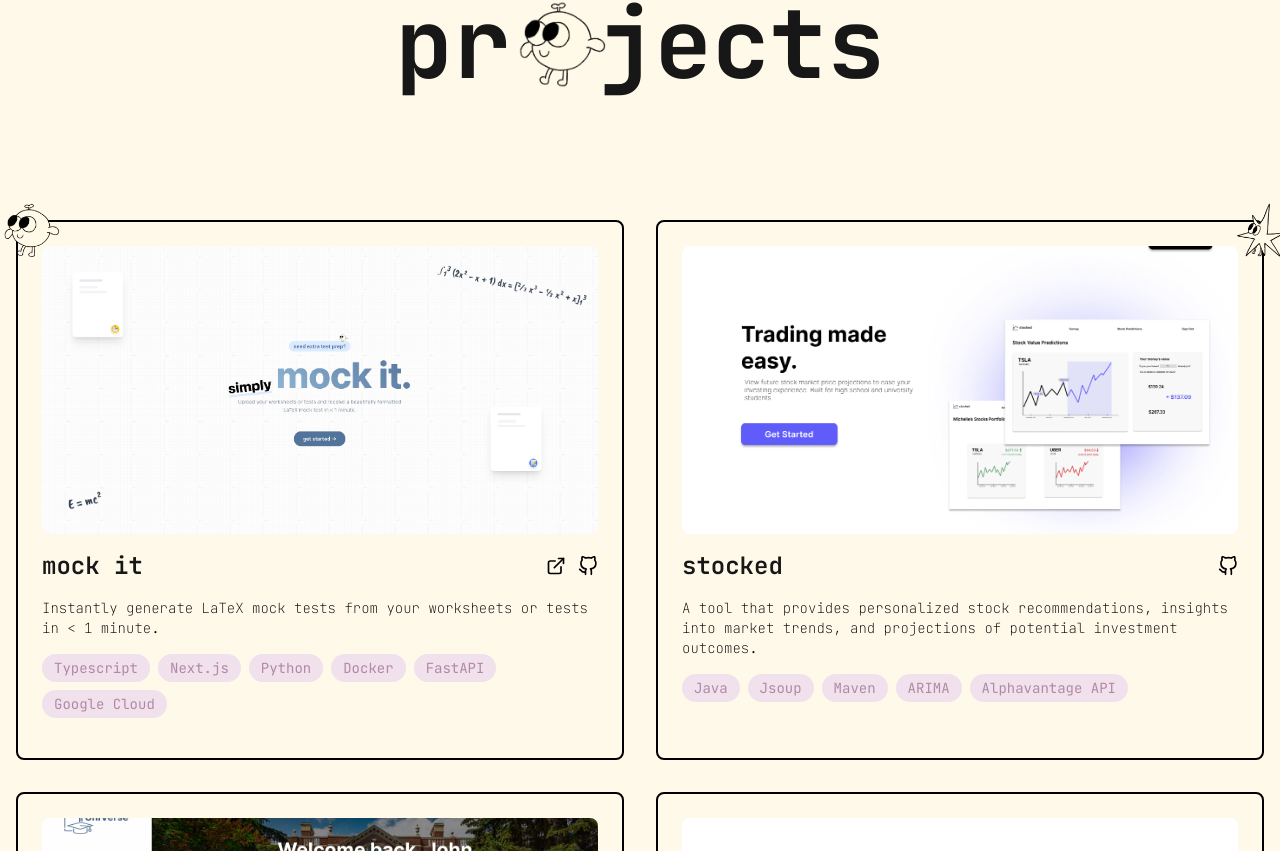
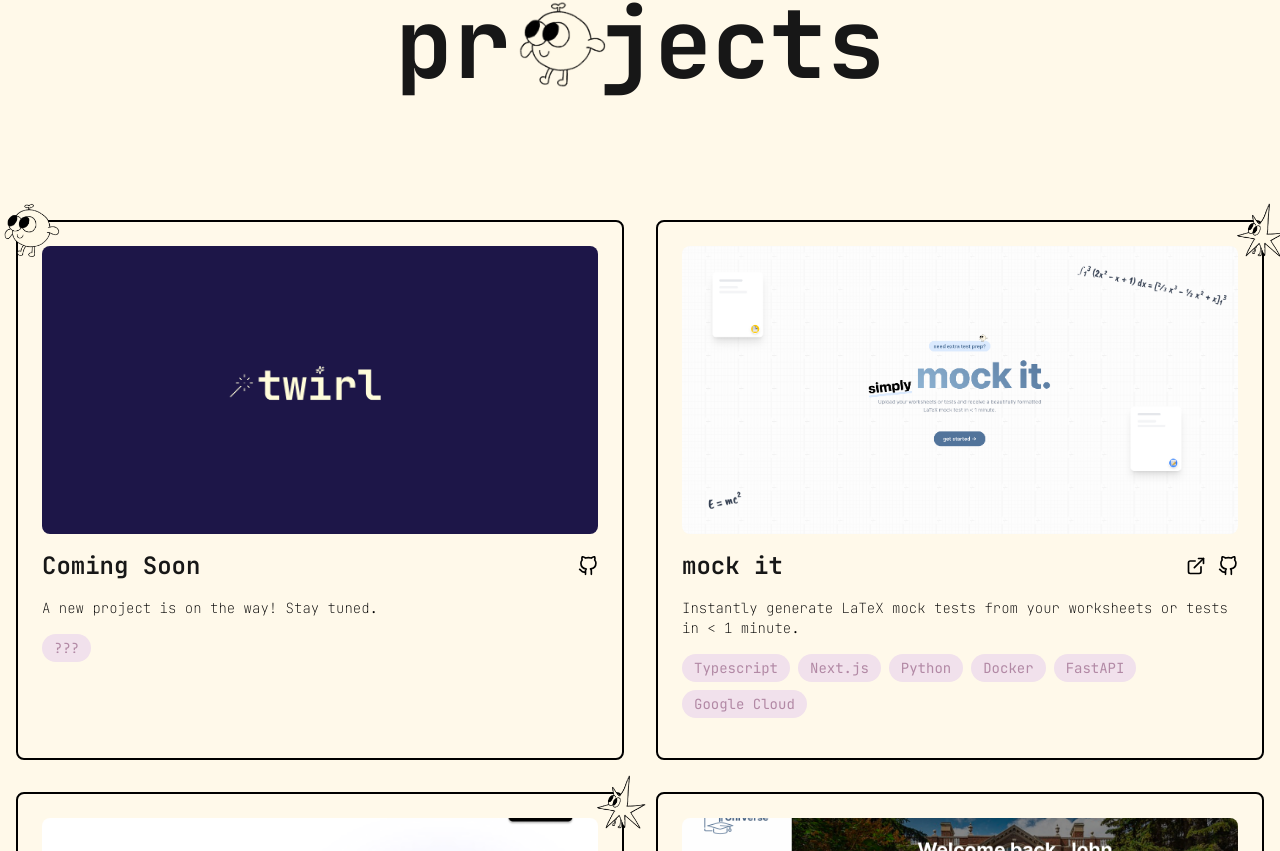
Before and after one commit to mzhang055/personal-website, a Next.js app: page / in a window 1280 px wide. Shown: the part 1229-2080 px from the top of the page. Built offline with nearby package versions, Linux system fonts and the light colour scheme.

Commit message:
feat: add project coming soon

```diff
--- a/src/app/page.tsx
+++ b/src/app/page.tsx
@@ -72,6 +72,16 @@ export default function Home() {
       <div className="w-full max-w-7xl mx-auto px-4 py-16">
         <div className="grid grid-cols-1 md:grid-cols-2 gap-8">
           <ProjectCard
+            title="Coming Soon"
+            description="A new project is on the way! Stay tuned."
+            technologies={["???"]}
+            githubUrl="https://github.com/mzhang055/twirl"
+            imageUrl="/twirl.png"
+            stickers={{
+              topLeft: true,
+            }}
+          />
+          <ProjectCard
             title="mock it"
             description="Instantly generate LaTeX mock tests from your worksheets or tests in &lt; 1 minute."
             technologies={["Typescript", "Next.js", "Python", "Docker", "FastAPI", "Google Cloud"]}
@@ -79,7 +89,7 @@ export default function Home() {
             githubUrl="https://github.com/mzhang055/mockmate"
             imageUrl="/mockit.png"
             stickers={{
-              topLeft: true,
+              topRight: true,
             }}
           />
           <ProjectCard
```
Also changed, not shown: public/twirl.png (added).
